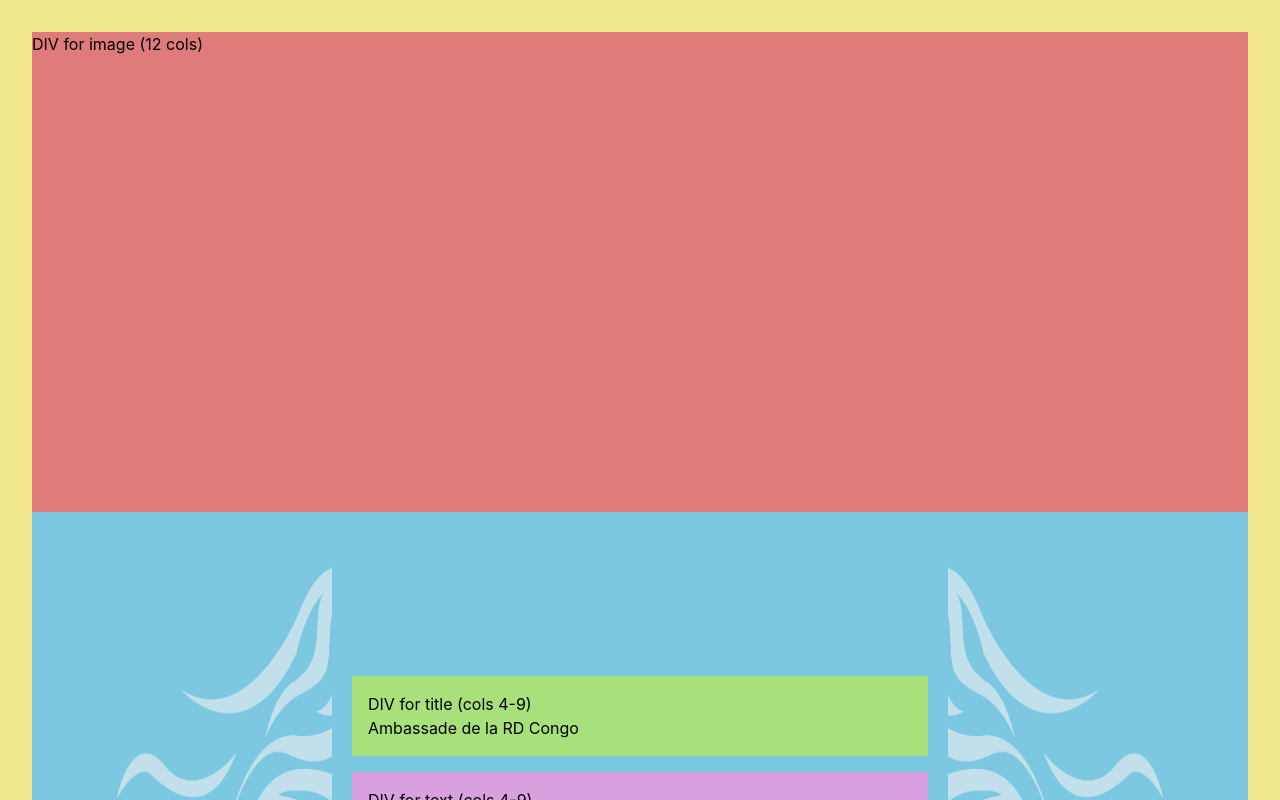
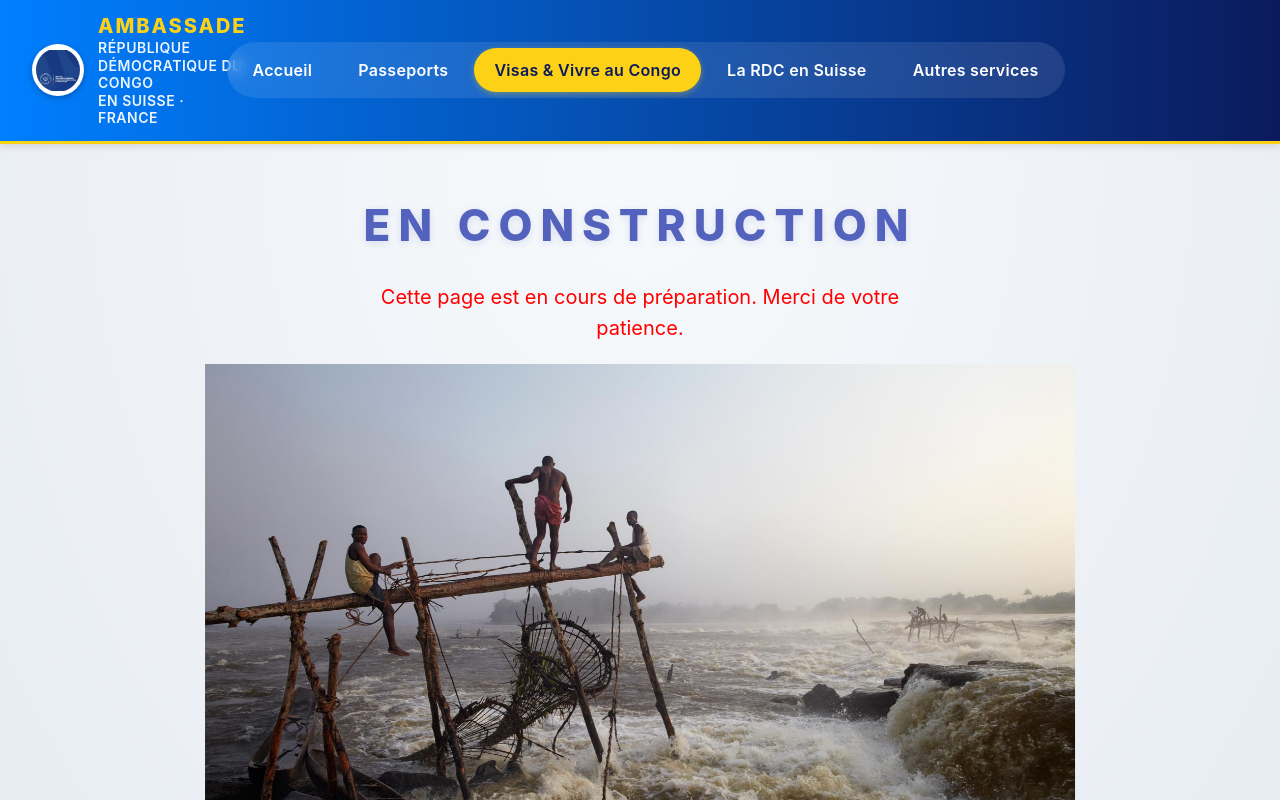
Before and after one commit to ibosgnv/amba_berne_front, an Angular app in the folder amba-front/: page /visas in a window 1280 px wide. Before the commit this address led to /. Shown: the top 800 px of the page. Built offline with nearby package versions, Linux system fonts and the light colour scheme.

Commit message:
added en construction component and navbar

```diff
--- a/amba-front/src/app/app.component.html
+++ b/amba-front/src/app/app.component.html
@@ -1 +1,2 @@
-<app-accueil />
+<app-navbar />
+<router-outlet />
--- a/amba-front/src/app/app.component.ts
+++ b/amba-front/src/app/app.component.ts
@@ -1,9 +1,10 @@
 import { Component, signal } from "@angular/core";
-import { Accueil } from "../components/accueil/accueil.component";
+import { RouterOutlet } from "@angular/router";
+import { Navbar } from "../components/shared/navbar/navbar.component";
 
 @Component({
   selector: "app-root",
-  imports: [Accueil],
+  imports: [RouterOutlet, Navbar],
   templateUrl: "./app.component.html",
   styleUrl: "./app.component.css",
 })
--- a/amba-front/src/app/app.routes.ts
+++ b/amba-front/src/app/app.routes.ts
@@ -1,4 +1,12 @@
 import { Routes } from "@angular/router";
-import { Landing } from "../components/accueil/landing/landing.component";
+import { Accueil } from "../components/accueil/accueil.component";
+import { EnConstruction } from "../components/shared/en-construction/en-construction.component";
 
-export const routes: Routes = [{ path: "", component: Landing }];
+export const routes: Routes = [
+  { path: "", component: Accueil, pathMatch: "full" },
+  { path: "passeports", component: EnConstruction },
+  { path: "visas", component: EnConstruction },
+  { path: "rdc-suisse", component: EnConstruction },
+  { path: "autres-services", component: EnConstruction },
+  { path: "**", redirectTo: "" },
+];
--- a/amba-front/src/components/accueil/accueil.component.html
+++ b/amba-front/src/components/accueil/accueil.component.html
@@ -1,5 +1,4 @@
 
-<!-- <app-navbar /> -->
 <app-embassy-hero-landing1 />
 <!-- <app-landing /> -->
 <app-apercu-service />
--- a/amba-front/src/components/accueil/accueil.component.ts
+++ b/amba-front/src/components/accueil/accueil.component.ts
@@ -4,7 +4,6 @@ import { Actualites } from "./actualites/actualites.component";
 import { InfosUtiles } from "./infos-utiles/infos-utiles.component";
 import { Landing } from "./landing/landing.component";
 import { Landing1Component } from "./landing1/landing1.component";
-import { Navbar } from "../shared/navbar/navbar.component";
 
 @Component({
   selector: "app-accueil",
@@ -15,7 +14,6 @@ import { Navbar } from "../shared/navbar/navbar.component";
     InfosUtiles,
     Landing,
     Landing1Component,
-    Navbar,
   ],
   templateUrl: "./accueil.component.html",
   styleUrl: "./accueil.component.css",
--- /dev/null
+++ b/amba-front/src/components/shared/en-construction/en-construction.component.css
@@ -0,0 +1,71 @@
+.ec-wrapper {
+  min-height: 70vh;
+  display: flex;
+  align-items: center;
+  justify-content: center;
+  padding: 48px 24px;
+  background: radial-gradient(ellipse at top, #f7fafc 0%, #e6ebf2 100%);
+}
+
+.ec-card {
+  display: flex;
+  flex-direction: column;
+  align-items: center;
+  gap: 24px;
+  text-align: center;
+  max-width: 560px;
+}
+
+.ec-image {
+  width: 980px;
+  height: 580px;
+  max-width: 90vw;
+  display: flex;
+  align-items: center;
+  justify-content: center;
+  animation: float 4s ease-in-out infinite;
+}
+
+.ec-image img {
+  width: 100%;
+  height: 100%;
+  object-fit: contain;
+  display: block;
+}
+
+.ec-title {
+  font-size: 44px;
+  font-weight: 800;
+  letter-spacing: 8px;
+  color: #1a2ea8;
+  margin: 0;
+  text-shadow: 0 2px 8px rgba(26, 46, 168, 0.18);
+  animation: pulse 2.2s ease-in-out infinite;
+}
+
+.ec-subtitle {
+  font-size: 20px;
+  color: #ff0000;
+  margin: 0;
+  line-height: 1.55;
+}
+
+@keyframes pulse {
+  0%,
+  100% {
+    opacity: 1;
+  }
+  50% {
+    opacity: 0.55;
+  }
+}
+
+@keyframes float {
+  0%,
+  100% {
+    transform: translateY(0);
+  }
+  50% {
+    transform: translateY(-8px);
+  }
+}
--- /dev/null
+++ b/amba-front/src/components/shared/en-construction/en-construction.component.html
@@ -0,0 +1,10 @@
+<section class="ec-wrapper">
+  <div class="ec-card">
+    <h1 class="ec-title">EN CONSTRUCTION</h1>
+    <p class="ec-subtitle">Cette page est en cours de préparation. Merci de votre patience.</p>
+    <div class="ec-image">
+      <img src="/assets/wagenia.jpg" alt="Pêcheurs Wagenia, République démocratique du Congo" />
+    </div>
+
+  </div>
+</section>
--- a/amba-front/src/components/shared/navbar/navbar.component.css
+++ b/amba-front/src/components/shared/navbar/navbar.component.css
@@ -1,198 +1,120 @@
-.page-container {
-  min-height: 100vh;
-  background: linear-gradient(to bottom, #f5f5f5 60%, #ffffff 60%);
-}
+/* ===== DRC palette =====
+   Sky blue  #007FFF  — flag background
+   Yellow    #FCD116  — flag star / accent
+   Navy      #0b1a5c  — deep variant for contrast
+*/
 
-.header {
-  display: flex;
+.navbar {
+  display: grid;
+  grid-template-columns: 1fr auto 1fr;
   align-items: center;
-  padding: 1rem 2rem;
-  background: rgba(101, 67, 33, 0.95);
+  gap: 24px;
+  padding: 14px 32px;
+  background: linear-gradient(90deg, #007FFF 0%, #0b1a5c 100%);
+  box-shadow: 0 2px 8px rgba(0, 0, 0, 0.12);
+  border-bottom: 3px solid #FCD116;
   position: relative;
   z-index: 10;
 }
 
-.logo-container {
+.navbar-brand {
+  grid-column: 1;
+  justify-self: start;
   display: flex;
   align-items: center;
+  gap: 14px;
+  text-decoration: none;
+  color: #ffffff;
 }
 
-.logo {
-  display: flex;
-  align-items: center;
-  gap: 0.75rem;
+.navbar-logo {
+  width: 52px;
+  height: 52px;
+  object-fit: contain;
+  border-radius: 50%;
+  background: #ffffff;
+  padding: 4px;
+  box-shadow: 0 2px 6px rgba(0, 0, 0, 0.25);
+  flex-shrink: 0;
 }
 
-.emblem {
-  width: 50px;
-  height: 50px;
-  background: linear-gradient(135deg, #d4af37 0%, #f4d03f 50%, #d4af37 100%);
-  border-radius: 50%;
-  border: 3px solid #fff;
-  box-shadow: 0 2px 8px rgba(0, 0, 0, 0.3);
-  position: relative;
+.navbar-brand-text {
+  display: flex;
+  flex-direction: column;
+  line-height: 1.25;
 }
 
-.emblem::after {
-  content: "";
-  position: absolute;
-  top: 50%;
-  left: 50%;
-  transform: translate(-50%, -50%);
-  width: 30px;
-  height: 30px;
-  background: #654321;
-  border-radius: 50%;
+.navbar-brand-title {
+  font-size: 20px;
+  font-weight: 800;
+  letter-spacing: 2px;
+  text-transform: uppercase;
+  color: #FCD116;
 }
 
-.logo-text {
-  color: white;
-  font-size: 0.65rem;
-  line-height: 1.2;
+.navbar-brand-subtitle {
+  font-size: 14px;
   font-weight: 600;
+  letter-spacing: 0.5px;
   text-transform: uppercase;
-  letter-spacing: 0.5px;
+  color: #ffffff;
+  opacity: 0.92;
 }
 
-.logo-title {
-  font-size: 0.75rem;
-  font-weight: 700;
+.navbar-nav {
+  display: flex;
+  gap: 6px;
+  padding: 6px;
+  background: rgba(255, 255, 255, 0.1);
+  border-radius: 999px;
+  backdrop-filter: blur(8px);
+  grid-column: 2;
+  justify-self: center;
 }
 
-.navigation {
-  display: flex;
-  gap: 0.5rem;
-  margin: 0 auto;
-  background: rgba(255, 255, 255, 0.15);
-  padding: 0.5rem 1rem;
-  border-radius: 25px;
-  backdrop-filter: blur(10px);
+.navbar-link {
+  color: #ffffff;
+  text-decoration: none;
+  font-size: 16px;
+  font-weight: 600;
+  letter-spacing: 0.3px;
+  padding: 10px 20px;
+  border-radius: 999px;
+  white-space: nowrap;
+  transition: background-color 0.25s ease, color 0.25s ease;
 }
 
-.nav-item {
-  color: white;
-  text-decoration: none;
-  padding: 0.5rem 1rem;
-  border-radius: 20px;
-  font-size: 0.9rem;
-  transition: all 0.3s ease;
-  white-space: nowrap;
+.navbar-link:hover {
+  background: rgba(252, 209, 22, 0.18);
+  color: #FCD116;
 }
 
-.nav-item:hover,
-.nav-item.active {
-  background: rgba(255, 255, 255, 0.25);
+.navbar-link.active {
+  background: #FCD116;
+  color: #0b1a5c;
+  box-shadow: 0 2px 6px rgba(252, 209, 22, 0.35);
 }
 
-.hero-section {
-  position: relative;
-  height: 500px;
-  background:
-    linear-gradient(
-      to bottom,
-      rgba(101, 67, 33, 0.6) 0%,
-      rgba(139, 90, 43, 0.4) 100%
-    ),
-    url("https://images.pexels.com/photos/2014414/pexels-photo-2014414.jpeg?auto=compress&cs=tinysrgb&w=1920")
-      center/cover;
-  display: flex;
-  align-items: flex-end;
-  padding: 3rem;
-  overflow: hidden;
-}
-
-.hero-section::after {
-  content: "";
-  position: absolute;
-  bottom: -2px;
-  left: 0;
-  right: 0;
-  height: 100px;
-  background: #f5f5f5;
-  clip-path: ellipse(100% 100% at 50% 100%);
-  border-top: 4px solid #4dd0e1;
-}
-
-.hero-content {
-  position: relative;
-  z-index: 2;
-  max-width: 800px;
-  padding-bottom: 4rem;
-}
-
-.main-title {
-  font-size: 3rem;
-  color: #1a237e;
-  font-weight: 400;
-  margin: 0 0 1rem 0;
-  line-height: 1.2;
-  font-family: Georgia, serif;
-}
-
-.subtitle {
-  color: #1a237e;
-  font-size: 1rem;
-  margin: 0;
-  opacity: 0.9;
-}
-
-.floating-action-btn {
-  position: absolute;
-  bottom: 8rem;
-  right: 4rem;
-  width: 60px;
-  height: 60px;
-  border-radius: 50%;
-  background: linear-gradient(135deg, #4dd0e1 0%, #26c6da 100%);
-  border: none;
-  cursor: pointer;
-  box-shadow: 0 4px 12px rgba(77, 208, 225, 0.4);
-  transition: all 0.3s ease;
-  z-index: 3;
-  display: flex;
-  align-items: center;
-  justify-content: center;
-}
-
-.floating-action-btn:hover {
-  transform: translateY(-3px);
-  box-shadow: 0 6px 20px rgba(77, 208, 225, 0.6);
-}
-
-.icon {
-  font-size: 1.5rem;
-}
-
-@media (max-width: 768px) {
-  .header {
-    flex-direction: column;
-    gap: 1rem;
-    padding: 1rem;
+@media (max-width: 900px) {
+  .navbar {
+    grid-template-columns: 1fr;
+    gap: 14px;
+    padding: 14px 16px;
   }
 
-  .navigation {
+  .navbar-brand,
+  .navbar-nav {
+    grid-column: 1;
+    justify-self: center;
+  }
+
+  .navbar-nav {
     flex-wrap: wrap;
     justify-content: center;
   }
 
-  .nav-item {
-    font-size: 0.75rem;
-    padding: 0.4rem 0.8rem;
-  }
-
-  .hero-section {
-    height: 400px;
-    padding: 2rem;
-  }
-
-  .main-title {
-    font-size: 2rem;
-  }
-
-  .floating-action-btn {
-    bottom: 6rem;
-    right: 2rem;
-    width: 50px;
-    height: 50px;
+  .navbar-link {
+    font-size: 14px;
+    padding: 8px 14px;
   }
 }
--- a/amba-front/src/components/shared/navbar/navbar.component.html
+++ b/amba-front/src/components/shared/navbar/navbar.component.html
@@ -1,23 +1,18 @@
-<div>
-      <header class="header">
-        <div class="logo-container">
-          <div class="logo">
-            <div class="emblem"></div>
-            <div class="logo-text">
-              <div class="logo-title">AMBASSADE</div>
-              <div class="logo-subtitle">DE LA RÉPUBLIQUE</div>
-              <div class="logo-subtitle">DÉMOCRATIQUE DU CONGO</div>
-              <div class="logo-subtitle">EN SUISSE - FRANCE</div>
-            </div>
-          </div>
-        </div>
-        <nav class="navigation">
-          <a href="#" class="nav-item active">Accueil</a>
-          <a href="#" class="nav-item">PASSEPORTS</a>
-          <a href="#" class="nav-item">VISAS ET VIVRE AU CONGO</a>
-          <a href="#" class="nav-item">La RDC en Suisse</a>
-          <a href="#" class="nav-item">AUTRES SERVICES</a>
-        </nav>
-      </header>
+<header class="navbar">
+  <a routerLink="/" class="navbar-brand" aria-label="Ambassade de la République Démocratique du Congo">
+    <img src="/assets/logo.png" alt="Armoiries de la RDC" class="navbar-logo" />
+    <span class="navbar-brand-text">
+      <span class="navbar-brand-title">Ambassade</span>
+      <span class="navbar-brand-subtitle">République Démocratique du Congo</span>
+      <span class="navbar-brand-subtitle">en Suisse &middot; France</span>
+    </span>
+  </a>
 
-</div>
+  <nav class="navbar-nav" aria-label="Navigation principale">
+    <a routerLink="/" routerLinkActive="active" [routerLinkActiveOptions]="{ exact: true }" class="navbar-link">Accueil</a>
+    <a routerLink="/passeports" routerLinkActive="active" class="navbar-link">Passeports</a>
+    <a routerLink="/visas" routerLinkActive="active" class="navbar-link">Visas &amp; Vivre au Congo</a>
+    <a routerLink="/rdc-suisse" routerLinkActive="active" class="navbar-link">La RDC en Suisse</a>
+    <a routerLink="/autres-services" routerLinkActive="active" class="navbar-link">Autres services</a>
+  </nav>
+</header>
```
Also changed, not shown: amba-front/src/components/shared/en-construction/en-construction.component.ts (added, +9 -0 lines), amba-front/public/assets/wagenia.jpg (added).
